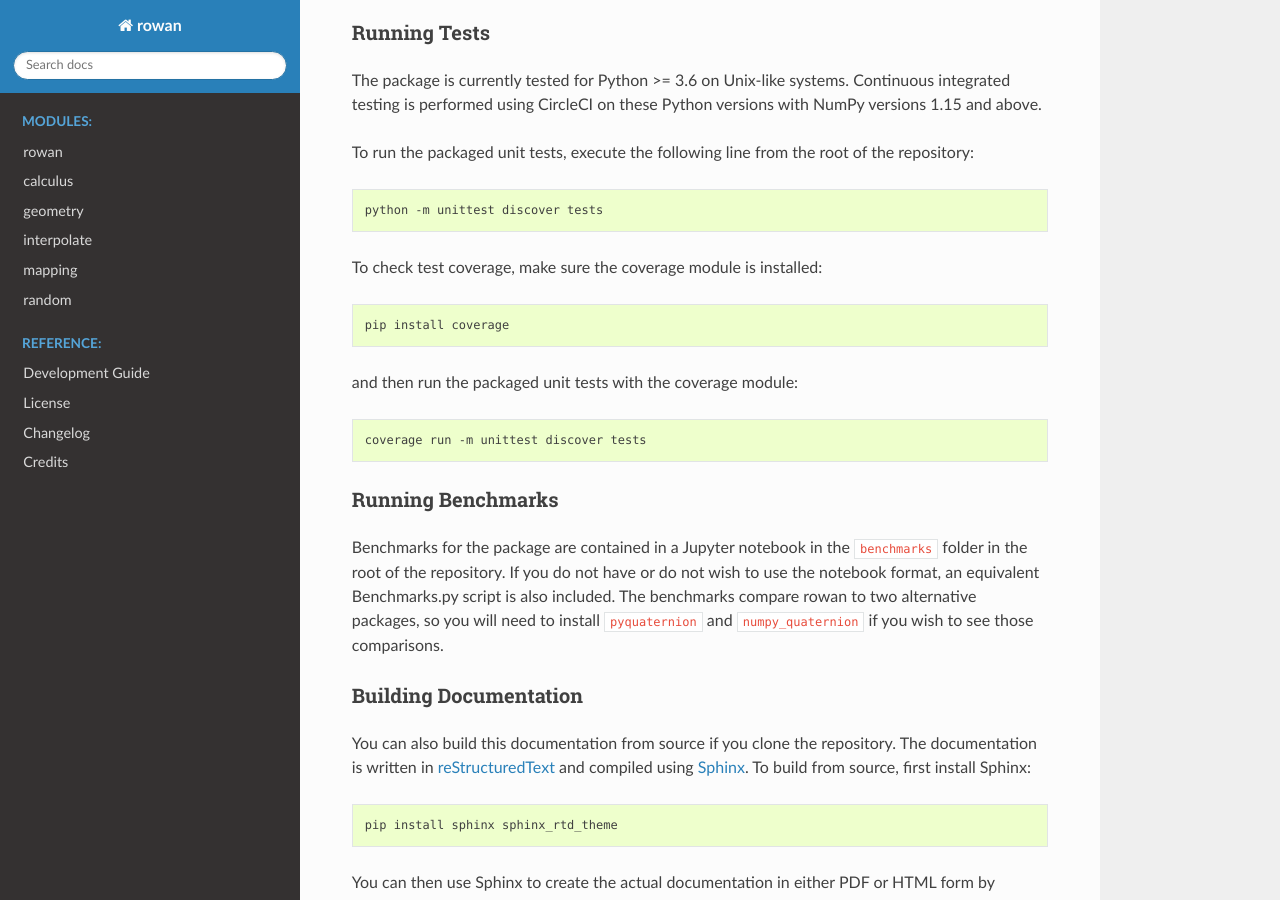
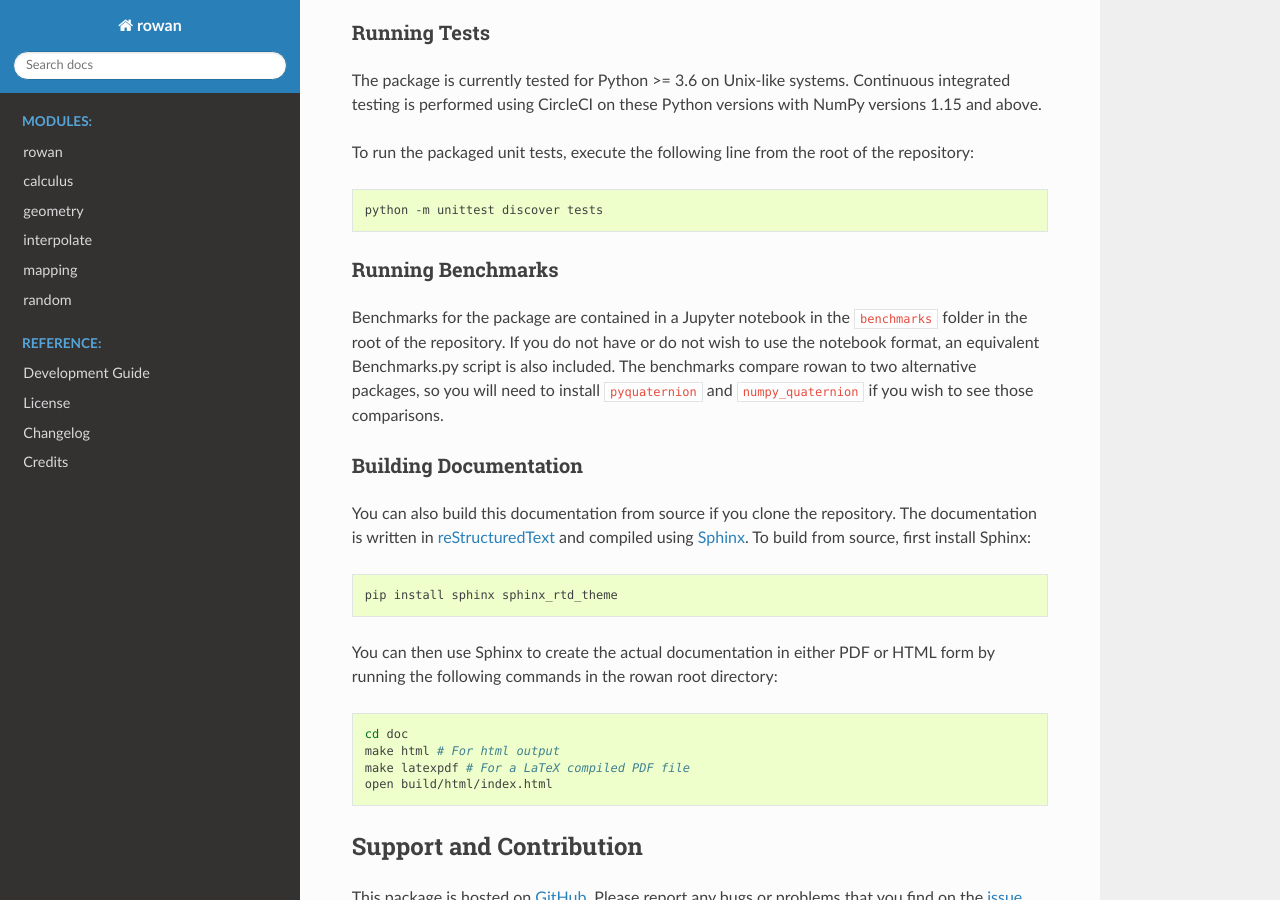
Before and after one commit to glotzerlab/rowan, a Sphinx documentation site: the page built from doc/index.rst, in a window 1280 px wide and 900 px high, scrolled down 2584 px. Built offline with Sphinx 7.4.7 and the Read the Docs theme 3.1.0, drawn with Linux system fonts in a browser that asks for light colours.

```diff
--- a/README.rst
+++ b/README.rst
@@ -15,10 +13,6 @@ rowan
 
 .. |ReadTheDocs| image:: https://readthedocs.org/projects/rowan/badge/?version=latest
     :target: http://rowan.readthedocs.io/en/latest/?badge=latest
-.. |CircleCI| image:: https://circleci.com/gh/glotzerlab/rowan.svg?style=svg
-    :target: https://circleci.com/gh/glotzerlab/rowan
-.. |Codecov| image:: https://codecov.io/gh/glotzerlab/rowan/branch/master/graph/badge.svg
-    :target: https://codecov.io/gh/glotzerlab/rowan
 .. |PyPI| image:: https://img.shields.io/pypi/v/rowan.svg
     :target: https://pypi.org/project/rowan/
 .. |conda-forge| image:: https://img.shields.io/conda/vn/conda-forge/rowan.svg
@@ -130,17 +124,6 @@ To run the packaged unit tests, execute the following line from the root of the
 
     python -m unittest discover tests
 
-To check test coverage, make sure the coverage module is installed:
-
-.. code-block:: bash
-
-    pip install coverage
-
-and then run the packaged unit tests with the coverage module:
-
-.. code-block:: bash
-
-    coverage run -m unittest discover tests
 
 Running Benchmarks
 ------------------
--- a/doc/conf.py
+++ b/doc/conf.py
@@ -38,7 +38,6 @@ extensions = [
     "sphinx.ext.intersphinx",
     "sphinx.ext.doctest",
     "sphinx.ext.todo",
-    "sphinx.ext.coverage",
     "sphinx.ext.mathjax",
 ]
 
```
Also changed, not shown: other parts of README.rst (+0 -2 lines), 3 other files.
